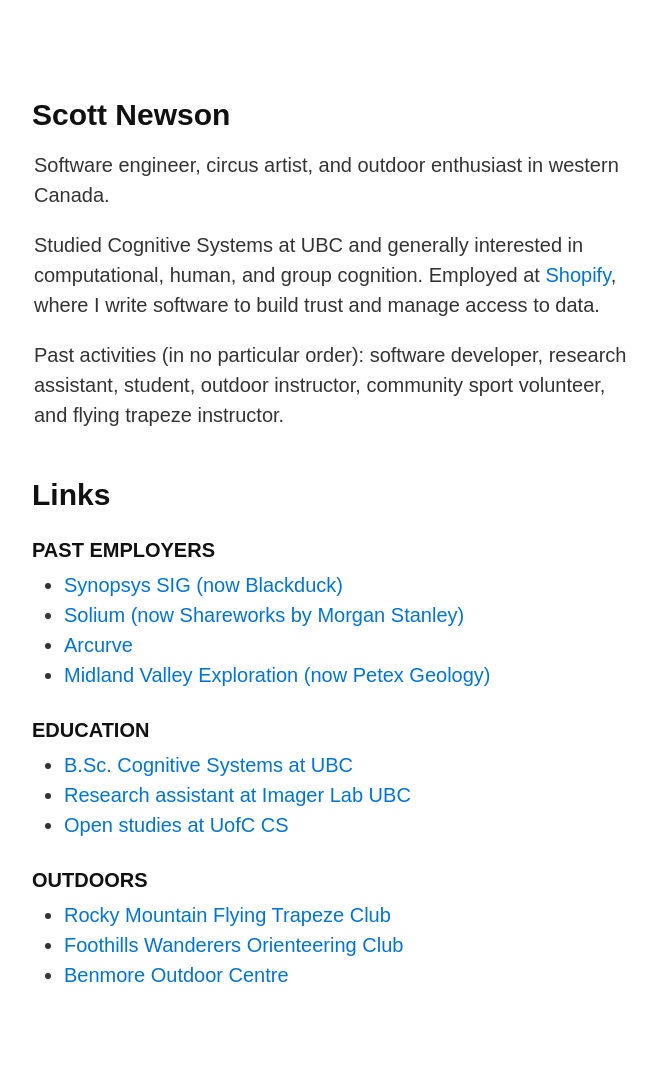
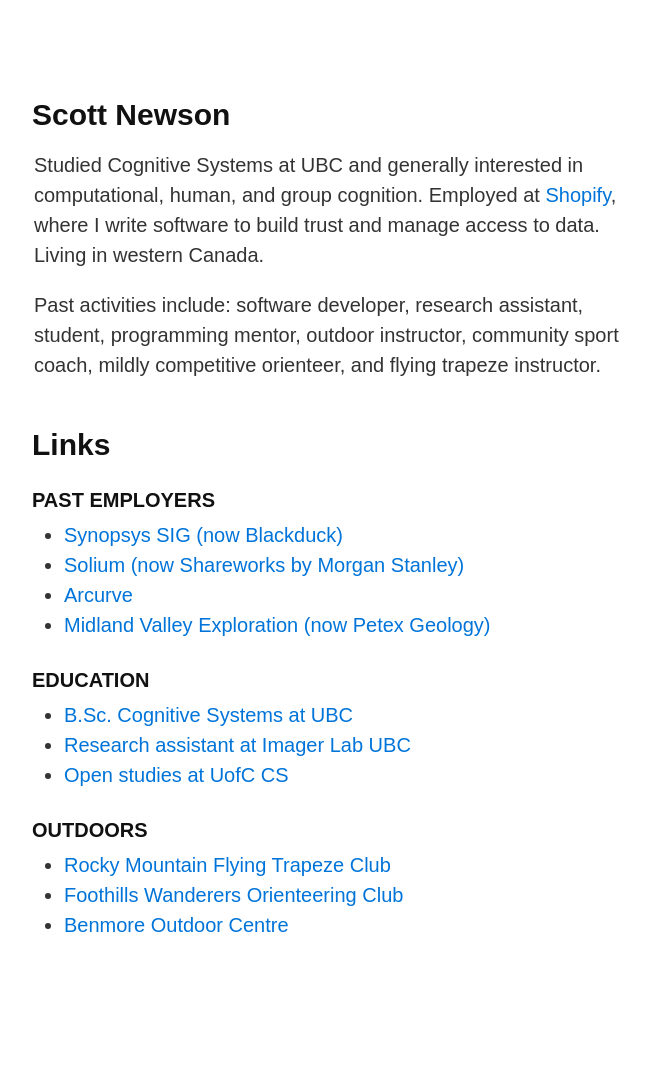
Before and after one commit to sgnewson/sgnewson.github.io, a Jekyll site: the page built from index.md, in a window 1280 px wide. Shown: the whole page, without its empty margins (306-963 px from the left). Built offline with Jekyll 4.4.1, drawn with Linux system fonts in a browser that asks for light colours; after the commit the page ends 1040 px from its top, so only the background shows below that.

Commit message:
Update index.md

```diff
--- a/index.md
+++ b/index.md
@@ -3,11 +3,9 @@
 ---
 
 ## Scott Newson
-Software engineer, circus artist, and outdoor enthusiast in western Canada.
+Studied Cognitive Systems at UBC and generally interested in computational, human, and group cognition. Employed at [Shopify](https://www.shopify.com), where I write software to build trust and manage access to data. Living in western Canada.
 
-Studied Cognitive Systems at UBC and generally interested in computational, human, and group cognition. Employed at [Shopify](https://www.shopify.com), where I write software to build trust and manage access to data.
-
-Past activities (in no particular order): software developer, research assistant, student, outdoor instructor, community sport volunteer, and flying trapeze instructor.
+Past activities include: software developer, research assistant, student, programming mentor, outdoor instructor, community sport coach, mildly competitive orienteer, and flying trapeze instructor.
 
 ## Links
 ### Past Employers
```
